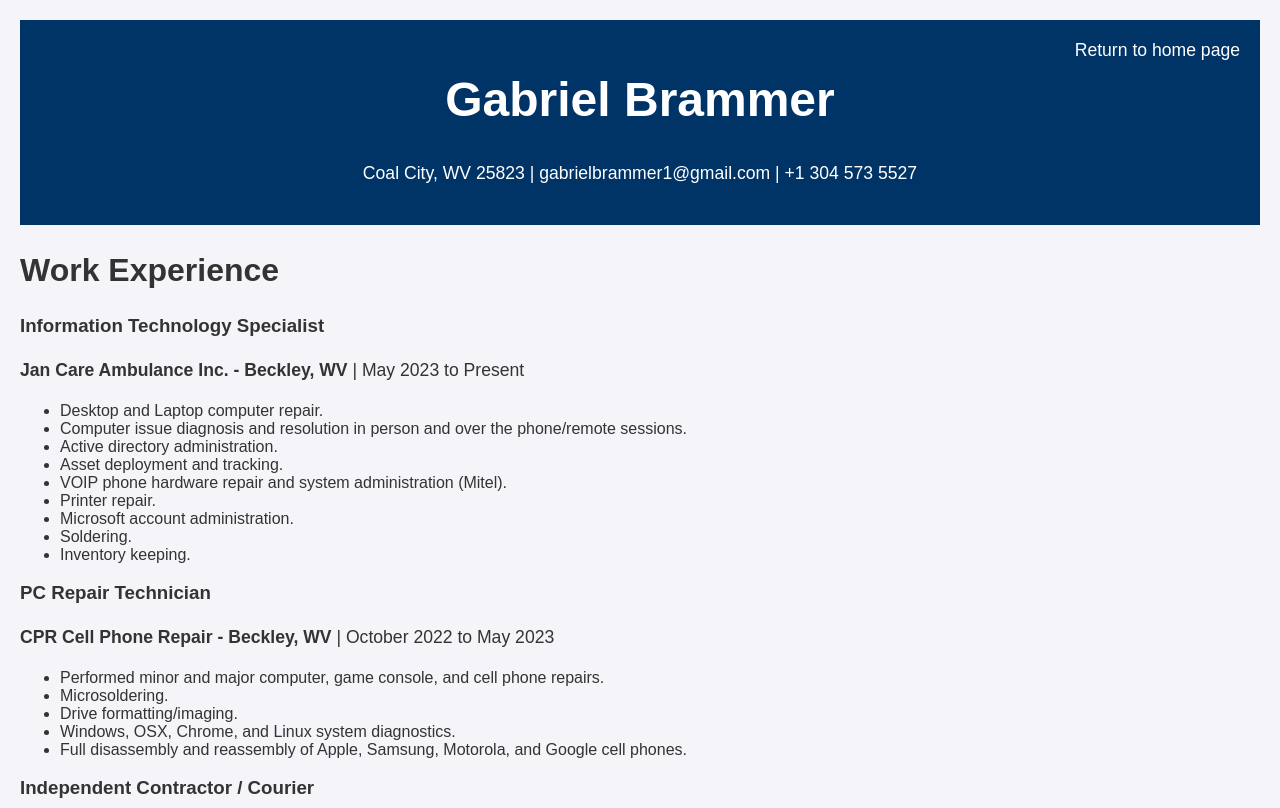
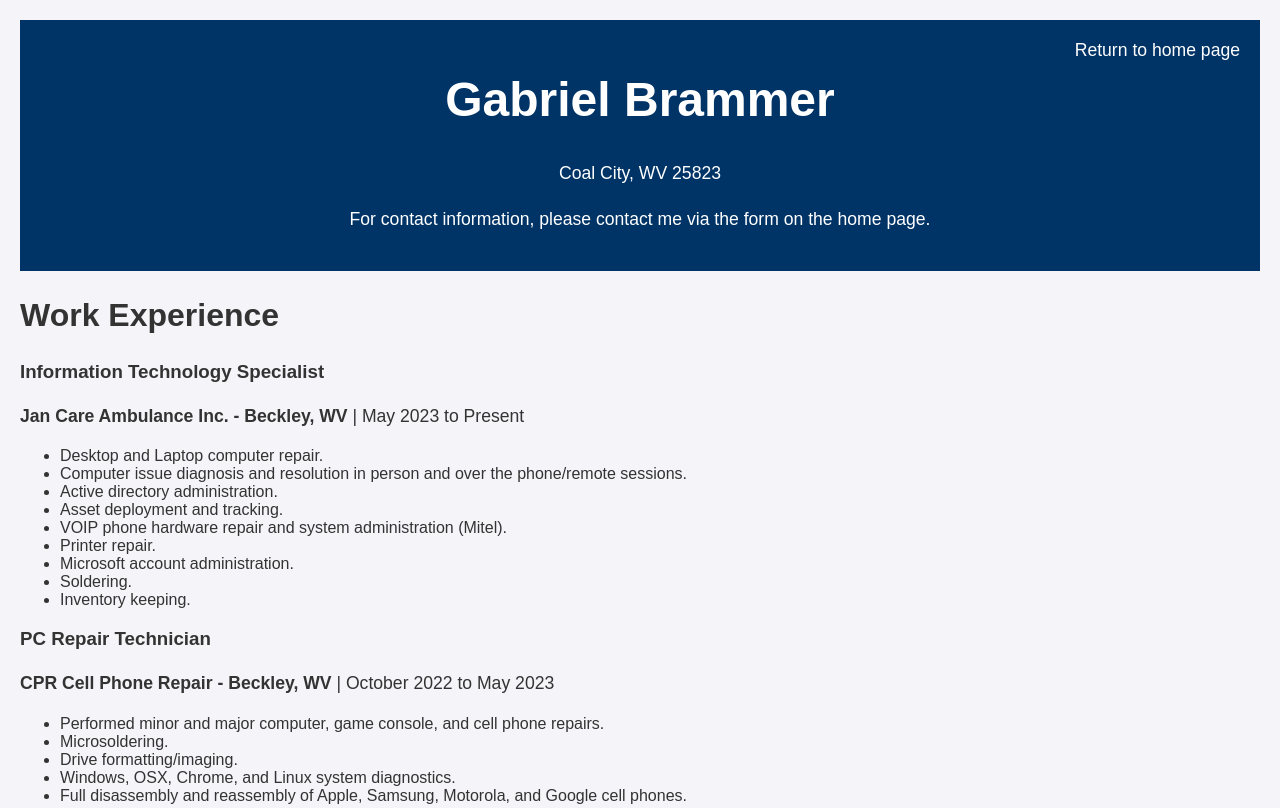
Before and after one commit to GabrielBrammerFreelance/GabrielBrammerFreelance.github.io, a plain HTML site: page ResumePage.html in a window 1280 px wide. Shown: the top 808 px of the page. Drawn offline with Linux system fonts and the light colour scheme.

Commit message:
Update ResumePage.html
Updated contact info

```diff
--- a/ResumePage.html
+++ b/ResumePage.html
@@ -112,7 +112,8 @@
     <header>
         <div class="header-content">
             <h1>Gabriel Brammer</h1>
-            <p>Coal City, WV 25823 | gabrielbrammer1@gmail.com | +1 304 573 5527</p>
+            <p>Coal City, WV 25823</p>
+            <p>For contact information, please contact me via the form on the home page.</p>
         </div>
         <!-- Top right "Return to home page" link -->
         <a href="index.html" class="top-right-link">Return to home page</a>
```
